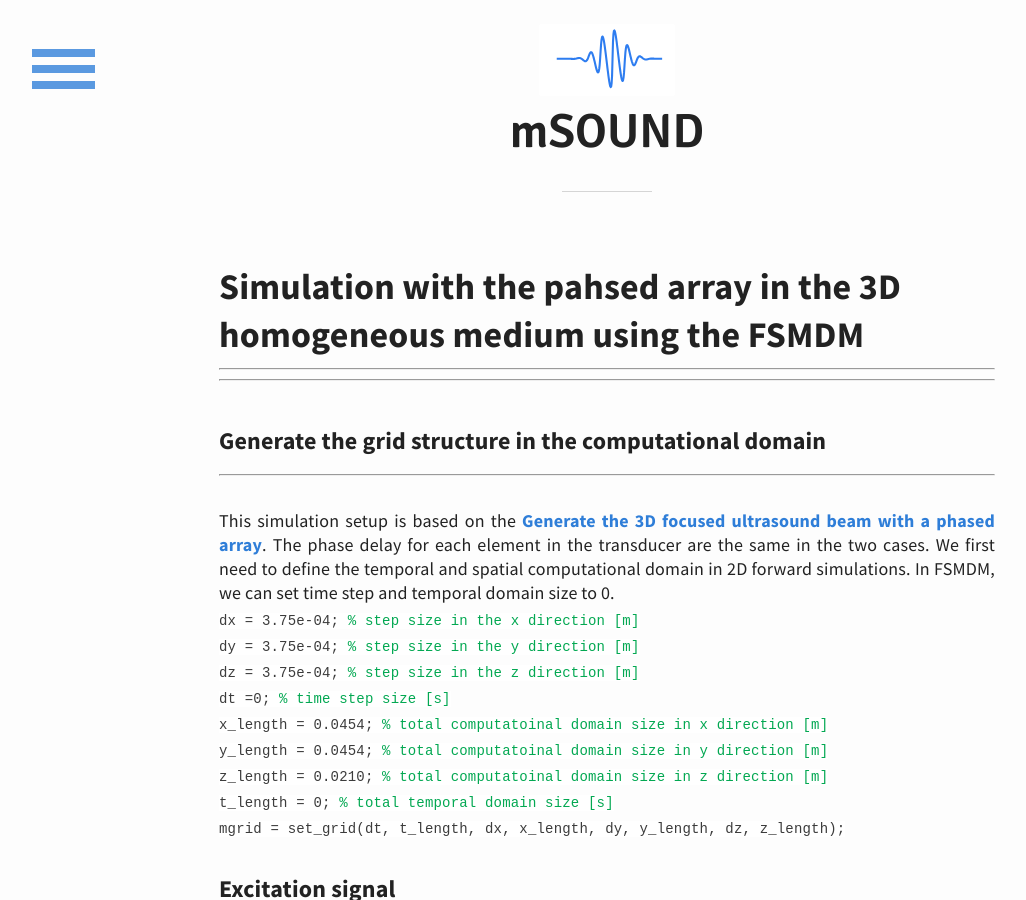
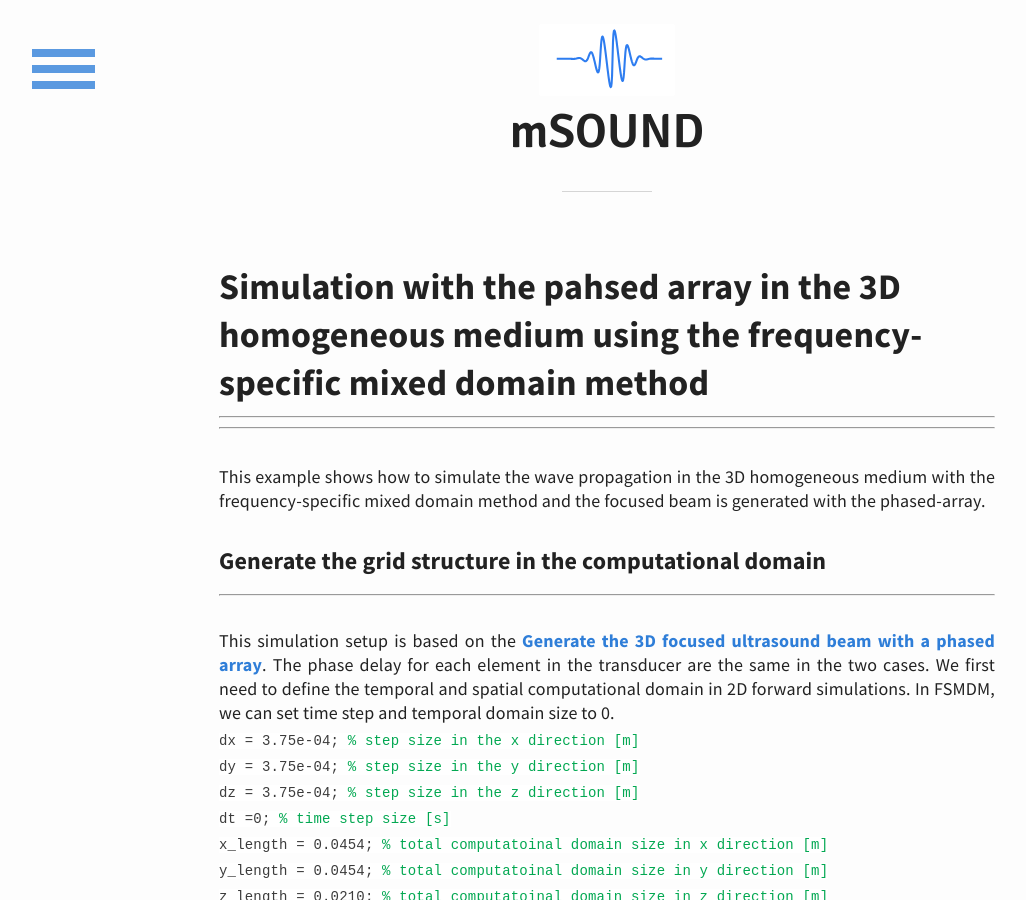
Before and after one commit to m-SOUND/mSOUND, a Jekyll site: the page built from _posts/2019-02-20-Simulation_of_the_phased_array_in_3D_homogeneous_medium_using_the_FSMDM.html, in a window 1280 px wide and 900 px high. Shown: the whole window, without its empty margins (33-1059 px from the left). Built offline with Jekyll 4.4.1, drawn with Linux system fonts in a browser that asks for light colours.

Commit message:
Update 2019-02-20-Simulation_of_the_phased_array_in_3D_homogeneous_medium_using_the_FSMDM.html

```diff
--- a/_posts/2019-02-20-Simulation_of_the_phased_array_in_3D_homogeneous_medium_using_the_FSMDM.html
+++ b/_posts/2019-02-20-Simulation_of_the_phased_array_in_3D_homogeneous_medium_using_the_FSMDM.html
@@ -1,9 +1,13 @@
 ---
-title: Simulation with the pahsed array in the 3D homogeneous medium using the FSMDM
+title: Simulation with the pahsed array in the 3D homogeneous medium using the frequency-specific mixed domain method
 ---
 <hr>
 <hr>
 <br>
+<p>
+This example shows how to simulate the wave propagation in the 3D homogeneous medium with the frequency-specific mixed
+ domain method and the focused beam is generated with the phased-array.
+ </p>
 <!---define the structure grid--->
 <h6>Generate the grid structure in the computational domain</h6>
 <hr>
```
